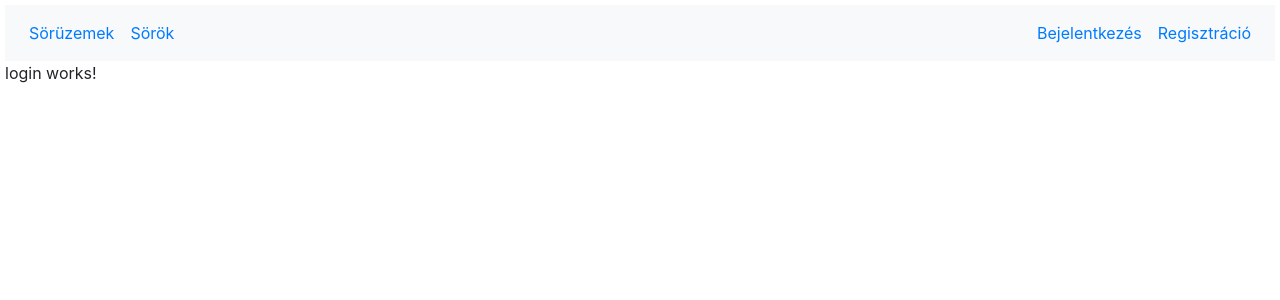
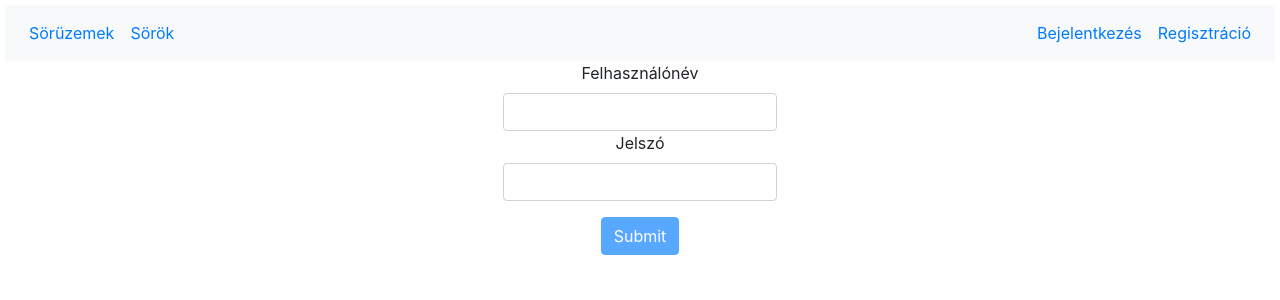
Before and after one commit to Skezzowski/House-of-Beer, an Angular app in the folder Frontend/: page /login in a window 1280 px wide. Shown: the top 300 px of the page. Built offline with nearby package versions, Linux system fonts and the light colour scheme.

Commit message:
Login function and navigation after login/logout

```diff
--- a/Frontend/src/app/header/header.component.ts
+++ b/Frontend/src/app/header/header.component.ts
@@ -14,7 +14,7 @@ export class HeaderComponent {
 	logout() {
 		this.userService.logout().subscribe(data => {
 			this.userService.isLoggedIn = false;
-			this.router.navigate(['/']);
+			this.router.navigate(['/login']);
 		}, error => {
 			console.log(error);
 		});
--- a/Frontend/src/app/login/login.component.html
+++ b/Frontend/src/app/login/login.component.html
@@ -1 +1,21 @@
-<p>login works!</p>
+<form #f="ngForm"
+	  (ngSubmit)="submit(f)">
+	<div class="form-group">
+		<label for="username">Felhasználónév</label>
+		<input ngModel
+			   name="username"
+			   class="form-control"
+			   id="username"
+			   required>
+		<label for="password">Jelszó</label>
+		<input ngModel
+			   name="password"
+			   type="password"
+			   class="form-control"
+			   id="password"
+			   required>
+	</div>
+	<button type="submit"
+			class="btn btn-primary"
+			[disabled]="!f.valid">Submit</button>
+</form>
--- a/Frontend/src/app/login/login.component.scss
+++ b/Frontend/src/app/login/login.component.scss
@@ -0,0 +1,10 @@
+form{
+	display: flex;
+	flex-direction: column;
+	align-items: center;
+	div{
+		display: flex;
+		flex-direction: column;
+		align-items: center;
+	}
+}
--- a/Frontend/src/app/login/login.component.ts
+++ b/Frontend/src/app/login/login.component.ts
@@ -1,5 +1,7 @@
 import { Component } from '@angular/core';
 import { UserService } from '../services/user.service';
+import { NgForm } from '@angular/forms';
+import { Router } from '@angular/router';
 
 @Component({
 	selector: 'app-login',
@@ -8,6 +10,15 @@ import { UserService } from '../services/user.service';
 })
 export class LoginComponent {
 
-	constructor(private userServie: UserService) { }
+	constructor(private userServie: UserService, private router: Router) { }
+
+	submit(f: NgForm) {
+		this.userServie.login(f.value.username, f.value.password).subscribe(data => {
+			this.userServie.isLoggedIn = true;
+			this.router.navigate(['/beers']);
+		}, error => {
+			console.log('error', error);
+		});
+	}
 
 }
```
